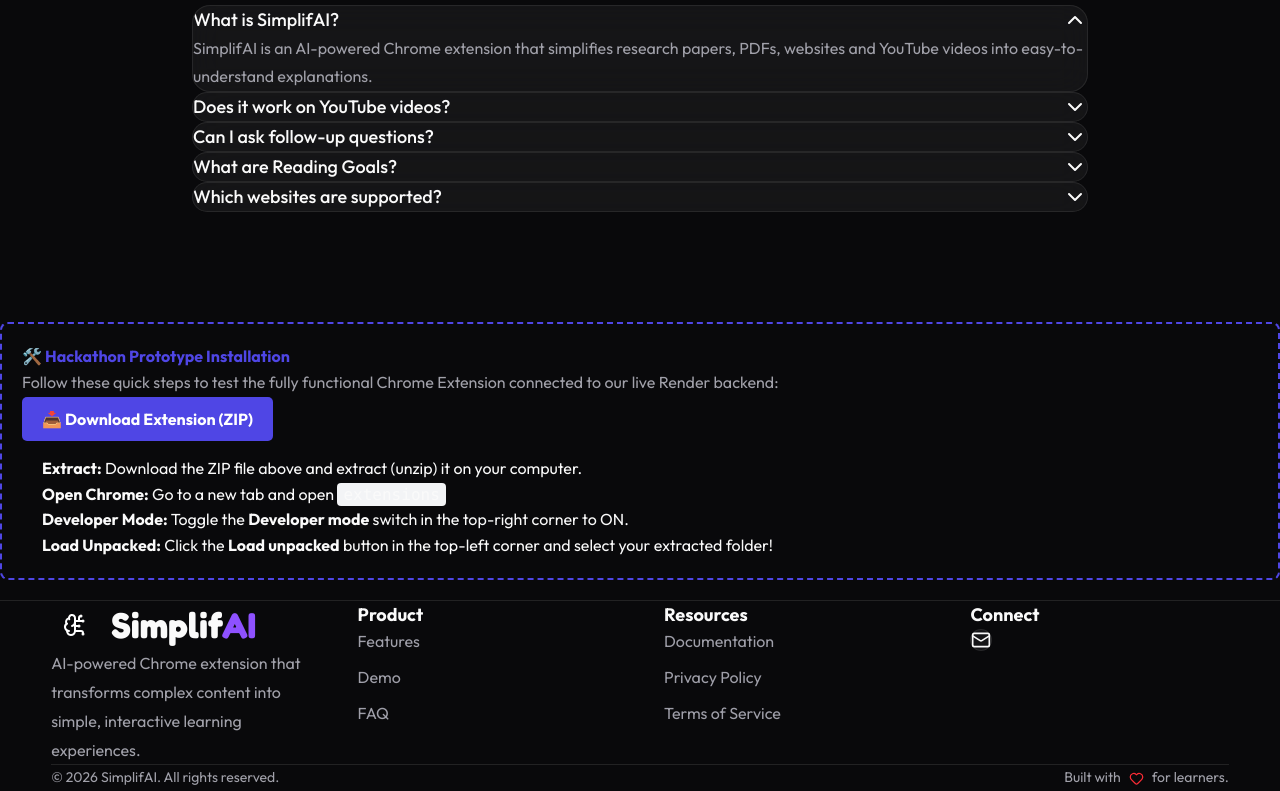
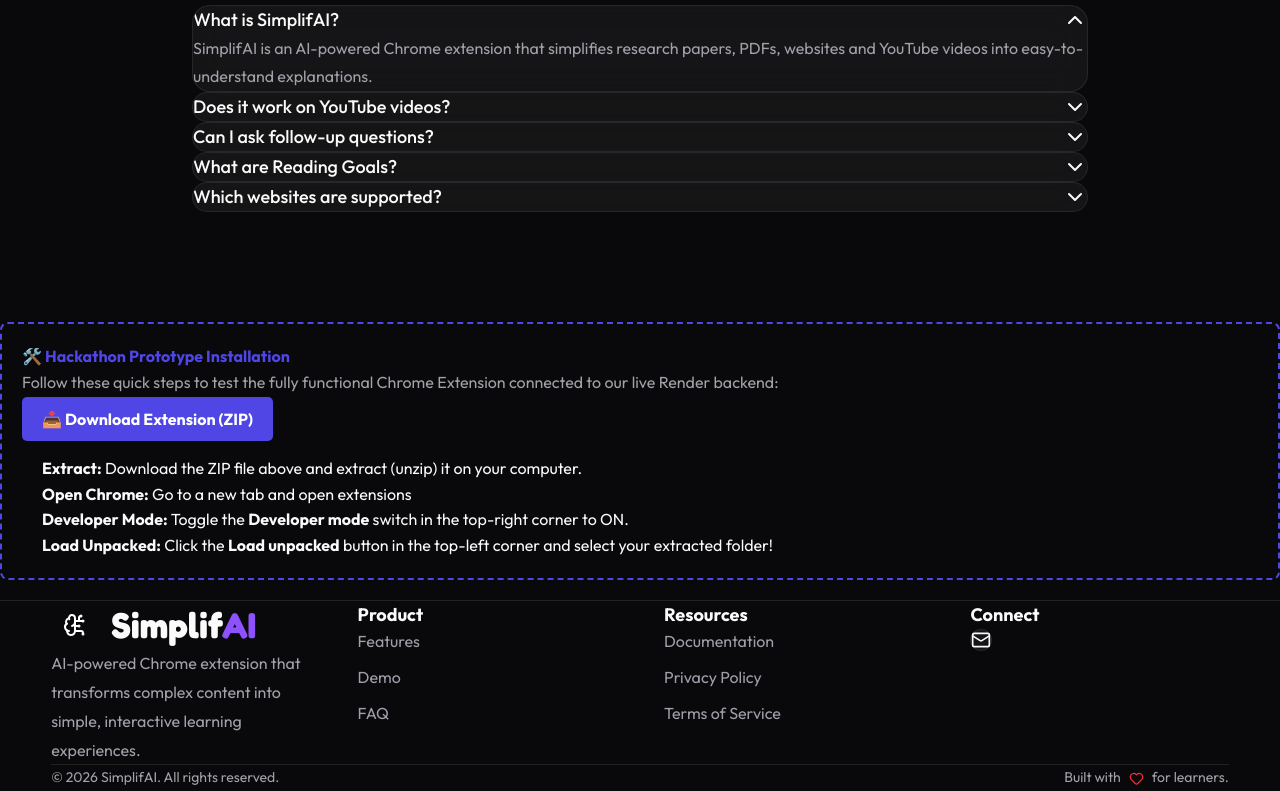
Before and after one commit to Suman-bhadra/SimlipAI---Understanding-and-analyzing, a React (Vite) app in the folder website/: page / in a window 1280 px wide. Shown: the part 2367-3158 px from the top of the page. Built offline with nearby package versions, Linux system fonts and the light colour scheme.

Commit message:
Fixing the website layout

```diff
--- a/website/src/components/CTA.tsx
+++ b/website/src/components/CTA.tsx
@@ -64,7 +64,7 @@
     {/* Step-by-Step Guide */}
     <ol style={{ margin: '0', paddingLeft: '20px', lineHeight: '1.6' }}>
         <li><strong>Extract:</strong> Download the ZIP file above and extract (unzip) it on your computer.</li>
-        <li><strong>Open Chrome:</strong> Go to a new tab and open <code style={{ background: '#F3F4F6', padding: '2px 6px', borderRadius: '4px' }}> extensions </code></li>
+        <li><strong>Open Chrome:</strong> Go to a new tab and open extensions </li>
         <li><strong>Developer Mode:</strong> Toggle the <strong>Developer mode</strong> switch in the top-right corner to ON.</li>
         <li><strong>Load Unpacked:</strong> Click the <strong>Load unpacked</strong> button in the top-left corner and select your extracted folder!</li>
     </ol>
```
